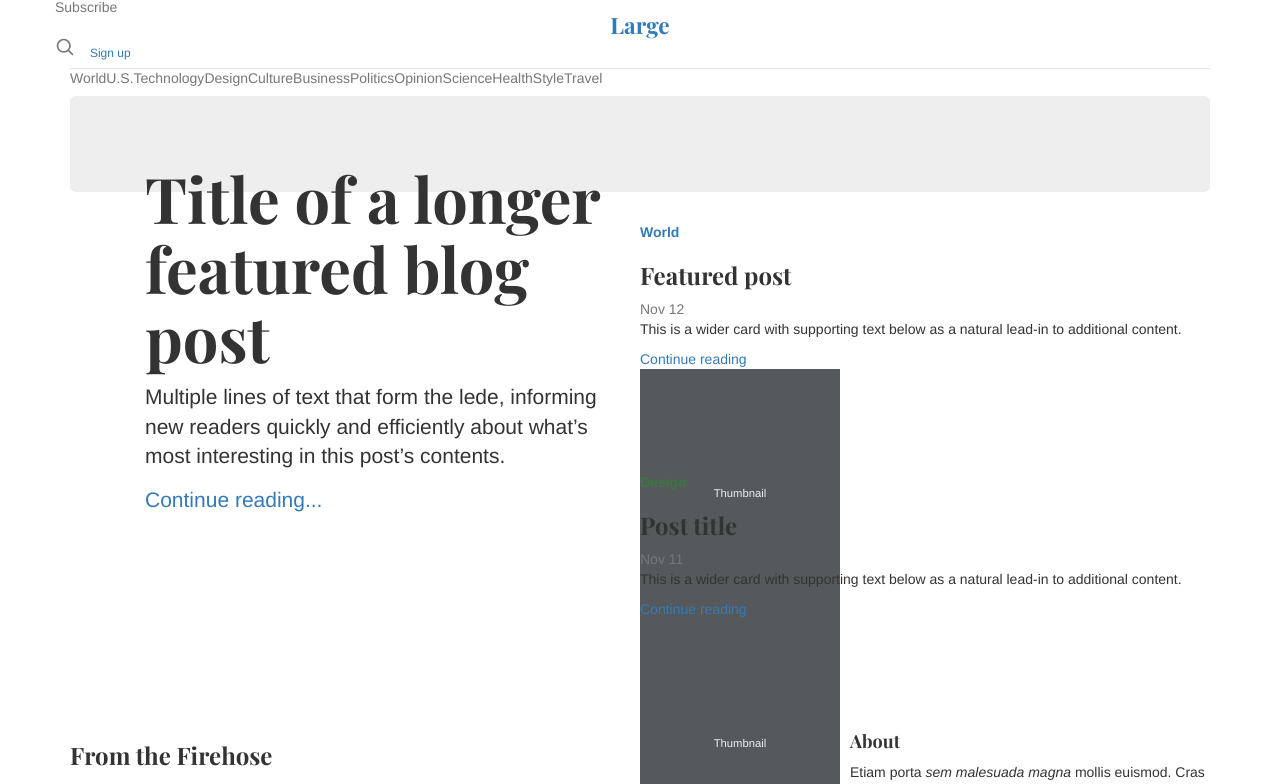
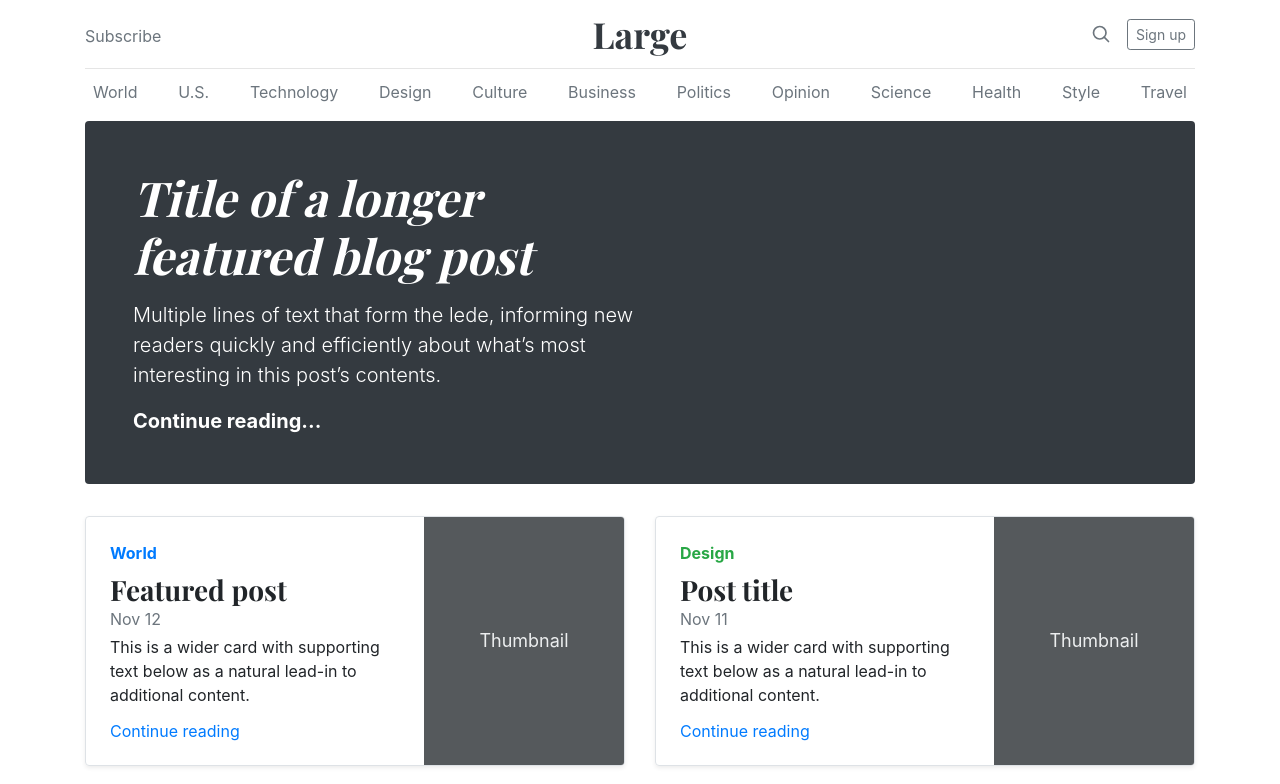
Before and after one commit to alexadlg/alexa.github.io, a plain HTML site: page index.html in a window 1280 px wide. Shown: the top 784 px of the page. Drawn offline with nearby package versions, Linux system fonts and the light colour scheme.

Commit message:
fixed styling foreals

```diff
--- a/index.html
+++ b/index.html
@@ -11,7 +11,7 @@
     <link rel="canonical" href="https://getbootstrap.com/docs/4.5/examples/blog/">
 
     <!-- Bootstrap core CSS -->
-<link href="https://maxcdn.bootstrapcdn.com/bootstrap/3.4.1/css/bootstrap.min.css" rel="stylesheet">
+<link href="https://maxcdn.bootstrapcdn.com/bootstrap/4.5.2/css/bootstrap.min.css" rel="stylesheet">
 
     <style>
       .bd-placeholder-img {
```
